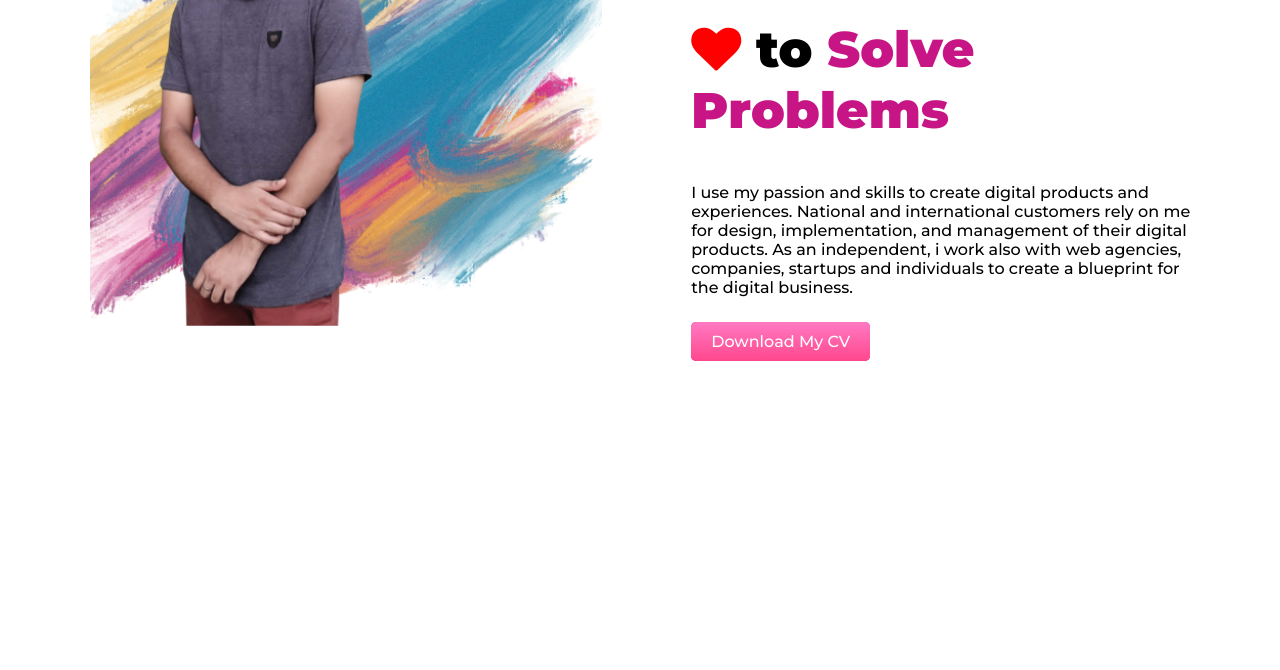
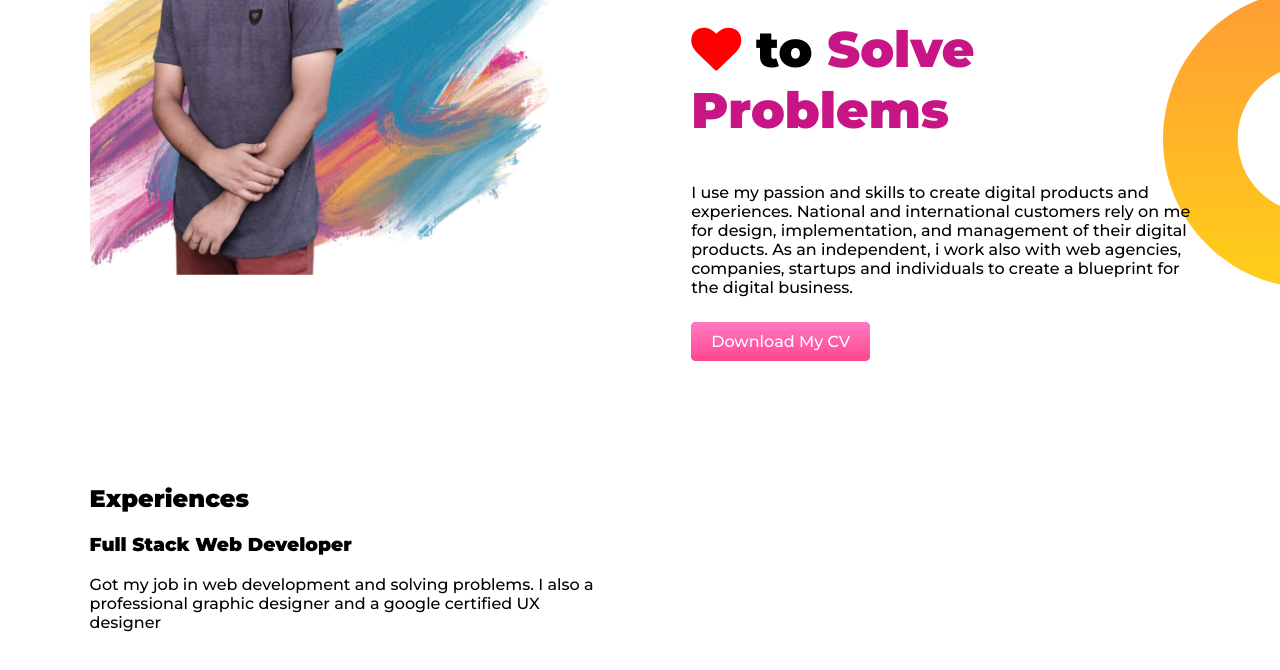
Before and after one commit to MusaedSajan/Web-Portfolio, a plain HTML site: page index.html in a window 1280 px wide. Shown: the part 836-1506 px from the top of the page. Before the commit the page ends 1300 px from the top, so only its background shows below. Drawn offline with Linux system fonts and the light colour scheme.

Commit message:
third part added

```diff
--- a/index.html
+++ b/index.html
@@ -59,5 +59,15 @@
 
 
     </section>
+
+    <section class="third-part">
+        <div class="half-width">
+            <h2>Experiences</h2>
+            <h3>Full Stack Web Developer</h3>
+            <p>Got my job in web development and solving problems. I also a professional graphic designer and a google certified UX designer </p>
+
+        </div>
+
+    </section>
 </body>
 </html>
--- a/style.css
+++ b/style.css
@@ -14,8 +14,9 @@ h1{
     margin-left: 5%;
     padding-left: 2%;
 }
+
 .half-width img{
-    width: 100%;
+    width: 90%;
 }
 .top-banner{
     background-image: url("images/top-banner.png");
@@ -35,3 +36,13 @@ section{
     border-radius: 5px;
     color: white;
 }
+
+.sec-banner{
+    background-image: url("images/dream-bg.png");
+    background-repeat: no-repeat;
+    background-position: right;
+
+}
+.third-part{
+    background-position: left;
+}
```
